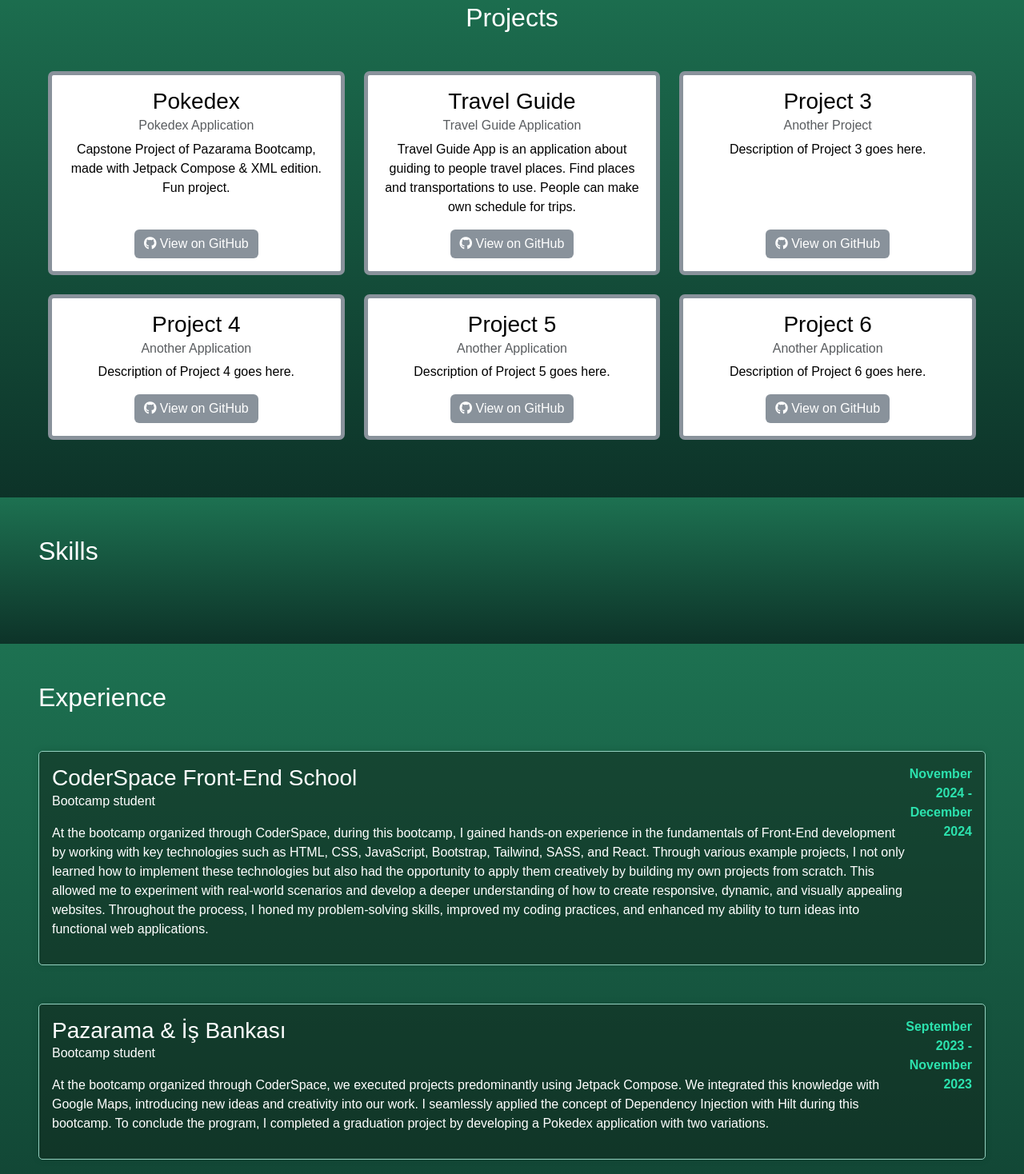
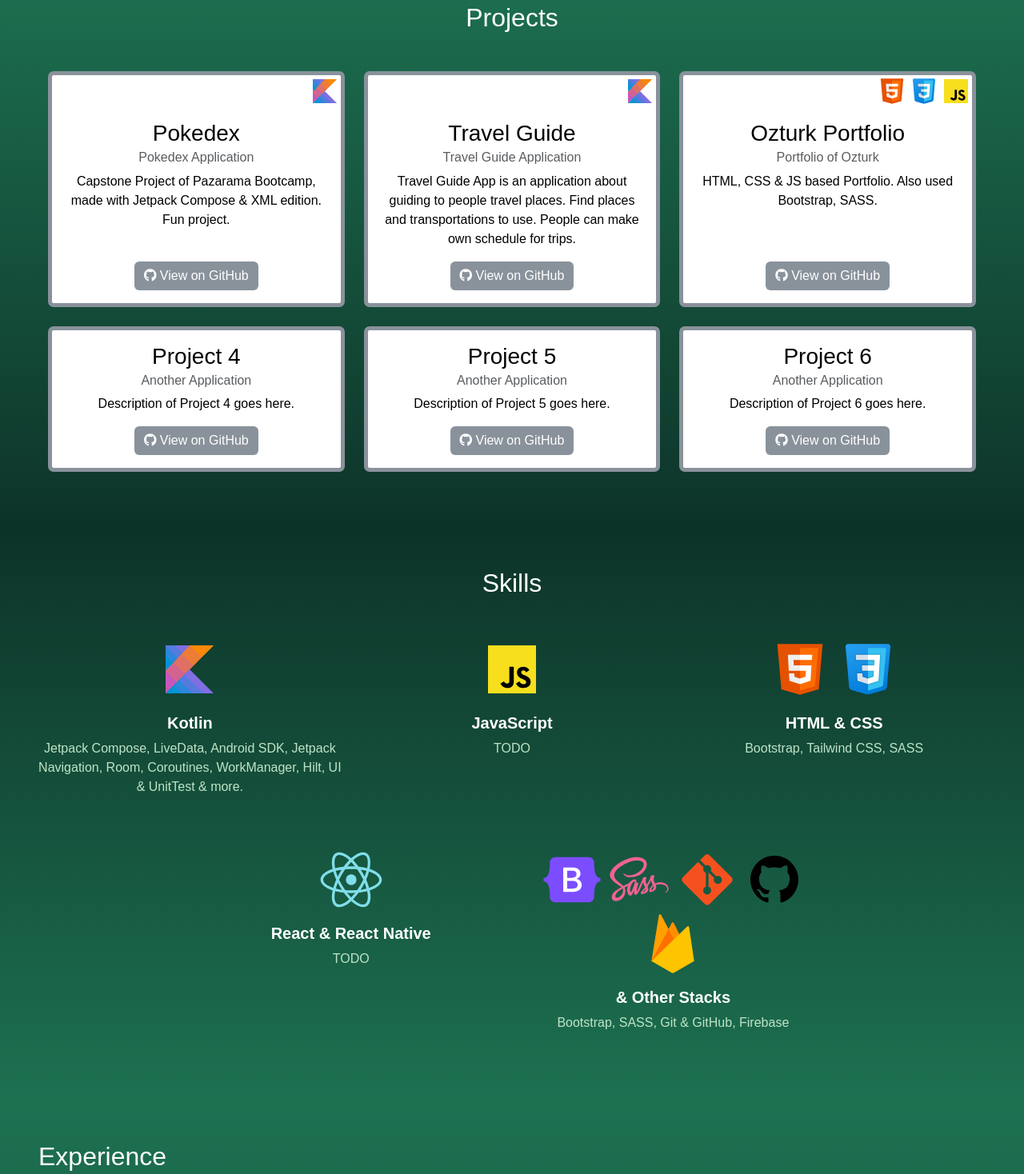
Before and after one commit to ozturksahinyetisir/ozturk-portfolio, a website: page index.html in a window 1280 px wide. Shown: the part 796-2264 px from the top of the page at 80% size. Drawn offline with nearby package versions, Linux system fonts and the light colour scheme; files that its build step writes are made by us from their sources.

Commit message:
Skills sections & language icons.
Skills section added & language icons set on projects and skills section.

```diff
--- a/index.html
+++ b/index.html
@@ -93,6 +93,9 @@
         <!-- Pokedex Project -->
         <div class="col-md-6 col-lg-4 mb-4">
           <div class="card h-100 text-center">
+            <div class="language-logos d-flex justify-content-end">
+              <img src="./img/kotlin.svg" alt="Kotlin Logo" class="language-logo">
+            </div>
             <div class="card-body d-flex flex-column">
               <h3 class="card-title">Pokedex</h3>
               <h6 class="card-subtitle mb-2 text-muted">Pokedex Application</h6>
@@ -109,6 +112,9 @@
         <!-- Travel Guide Project -->
         <div class="col-md-6 col-lg-4 mb-4">
           <div class="card h-100 text-center">
+            <div class="language-logos d-flex justify-content-end">
+            <img src="./img/kotlin.svg" alt="Kotlin Logo" class="language-logo">
+          </div>
             <div class="card-body d-flex flex-column">
               <h3 class="card-title">Travel Guide</h3>
               <h6 class="card-subtitle mb-2 text-muted">Travel Guide Application</h6>
@@ -124,13 +130,20 @@
 
         <!-- Project 3 -->
 <div class="col-md-6 col-lg-4 mb-4">
-          <div class="card h-100 text-center">
+  <div class="card h-100 text-center position-relative">
+    <div class="language-logos d-flex justify-content-end">
+      <img src="./img/html.svg" alt="HTML Logo" class="language-logo">
+      <img src="./img/css.svg" alt="CSS Logo" class="language-logo">
+      <img src="./img/javascript.svg" alt="JavaScript Logo" class="language-logo">
+    </div>
     <div class="card-body d-flex flex-column">
-              <h3 class="card-title">Project 3</h3>
-              <h6 class="card-subtitle mb-2 text-muted">Another Project</h6>
-              <p class="card-text">Description of Project 3 goes here.</p>
+      <h3 class="card-title">Ozturk Portfolio</h3>
+      <h6 class="card-subtitle mb-2 text-muted">Portfolio of Ozturk</h6>
+      <p class="card-text">HTML, CSS & JS based Portfolio.
+        Also used Bootstrap, SASS.
+      </p>
       <div class="mt-auto">
-                <a href="#" target="_blank" class="btn btn-primary">
+        <a href="https://github.com/ozturksahinyetisir/Ozturk-Portfolio" target="_blank" class="btn btn-primary">
           <i class="fab fa-github"></i> View on GitHub
         </a>
       </div>
@@ -188,12 +201,55 @@
   </section>
   <div id="section-indicator"></div>
 <!-- Skills Section -->
-<section class="experience-section p-3 p-lg-5 d-flex flex-column" id="skills">
+<section class="skills-section p-3 p-lg-5 d-flex flex-column" id="skills">
   <div class="my-auto">
-    <h2 class="mb-5">Skills</h2>
+    <h2 class="mb-5 text-center">Skills</h2>
+    <div class="row justify-content-center">
+
+      <!-- Kotlin Section -->
+      <div class="col-md-4 col-sm-6 mb-5 text-center skill-card">
+        <img src="./img/kotlin.svg" alt="Kotlin" class="img-fluid skill-logo">
+        <h4>Kotlin</h4>
+        <p>Jetpack Compose, LiveData, Android SDK, Jetpack Navigation,
+           Room, Coroutines, WorkManager, Hilt, UI & UnitTest & more.
+
+        </p>
+      </div>
+
+      <!-- JavaScript Section -->
+      <div class="col-md-4 col-sm-6 mb-4 text-center skill-card">
+        <img src="./img/javascript.svg" alt="JavaScript" class="img-fluid skill-logo">
+        <h4>JavaScript</h4>
+        <p>TODO</p>
+      </div>
+
+      <!-- HTML & CSS Section -->
+      <div class="col-md-4 col-sm-6 mb-4 text-center skill-card">
+        <img src="./img/html.svg" alt="HTML" class="img-fluid skill-logo">
+        <img src="./img/css.svg" alt="CSS" class="img-fluid skill-logo">
+        <h4>HTML & CSS</h4>
+        <p>Bootstrap, Tailwind CSS, SASS</p>
+      </div>
 
 
+      <!-- React & React NativeSection -->
+      <div class="col-md-4 col-sm-6 mb-4 text-center skill-card">
+        <img src="./img/react.svg" alt="React" class="img-fluid skill-logo">
+        <h4>React & React Native</h4>
+        <p>TODO</p>
       </div>
+
+      <!-- Stacks Section -->
+      <div class="col-md-4 col-sm-6 mb-4 text-center skill-card">
+        <img src="./img/bootstrap.svg" alt="bootstrap" class="img-fluid skill-logo">
+        <img src="./img/sass.svg" alt="sass" class="img-fluid skill-logo">
+        <img src="./img/git.svg" alt="git" class="img-fluid skill-logo">
+        <img src="./img/github.svg" alt="github" class="img-fluid skill-logo">
+        <img src="./img/firebase.svg" alt="firebase" class="img-fluid skill-logo">
+        <h4>& Other Stacks</h4>
+        <p>Bootstrap, SASS, Git & GitHub, Firebase</p>
+      </div>
+
     </div>
   </div>
 </section>
@@ -245,7 +301,7 @@
   </section>
 
 <!-- Certifications Section -->
-  <section class="cerf-section p-5 p-lg-5 d-flex flex-column" id="cerf">
+  <section class="cerf-section p-10 p-lg-5 d-flex flex-column" id="cerf">
     <div class="my-auto">
         <h2 class="mb-5">Certifications</h2>
         <ul class="fa-ul mb-0">
@@ -272,13 +328,13 @@
         </ul>
     </div>
 </section>
-
+  <footer class="bg-dark text-white text-center py-5 mt-auto" id="footer">
+    <p>© 2024 coded by Ozturk Sahin.</p>
+  </footer>
     <!-- Bootstrap JS -->
     <script src="main.js" type="module"></script>
     <!-- Bootstrap JavaScript -->
     <script src="https://cdn.jsdelivr.net/npm/bootstrap@5.3.0/dist/js/bootstrap.bundle.min.js"></script>
 
   </body>
-
-
 </html>
--- a/styles/scss/main.scss
+++ b/styles/scss/main.scss
@@ -11,7 +11,7 @@
 h1 {
     text-align: center;
     margin-top: 20px;
-    font-family: Oswald, sans-serif; // Sans-serif ekleme sebebimiz Oswald fontunu çekemezsek default olarak sans kullanacaktır.
+    font-family: Oswald, sans-serif;
 }
 
 
@@ -147,20 +147,6 @@
   transform:scale(1.2)
 }
 
-// Cerf Section
-
-.cerf-section {
-    background: linear-gradient(to bottom,  rgba(17, 36, 27, 0.5), rgba(49, 160, 108, 0.5));
-    padding: 2rem 0;
-}
-
-// Experience Section
-
-.experience-section {
-    background: linear-gradient(to top,  rgba(17, 36, 27, 0.5), rgba(49, 160, 108, 0.5));
-    padding: 2rem 0;
-}
-
 // Projects Section
 .projects-section {
     display: flex;
@@ -196,6 +182,67 @@
     box-shadow: 0 5px 15px rgba(0, 0, 0, 0.2);
   }
 
+  .language-stack {
+    gap: 5px;
+}
+.language-logo {
+    width: 40px;
+    height: auto;
+    transition: transform 0.3s ease, filter 0.3s ease;
+}
+.language-logo:hover {
+    transform: scale(1.1);
+    filter: brightness(1.2);
+}
+
+// Skills Section
+
+.skills-section {
+    background: linear-gradient(to bottom,  rgba(17, 36, 27, 0.5), rgba(49, 160, 108, 0.5));
+    padding: 2rem 0;
+}
+
+.skill-card {
+    transition: transform 0.3s ease, filter 0.3s ease;
+
+    .skill-logo {
+      width: 80px;
+      height: 80px;
+      transition: transform 0.3s ease, filter 0.3s ease;
+    }
+
+    &:hover {
+      transform: scale(1.1);
+      .skill-logo {
+        filter: brightness(0.8);
+      }
+    }
+
+    h4 {
+      font-size: 1.25rem;
+      margin-top: 15px;
+      font-weight: bold;
+    }
+
+    p {
+      font-size: 1rem;
+      color: #bfe4c7;
+    }
+  }
+// Experience Section
+
+.experience-section {
+    background: linear-gradient(to top,  rgba(17, 36, 27, 0.5), rgba(49, 160, 108, 0.5));
+    padding: 2rem 0;
+}
+
+// Cerf Section
+
+.cerf-section {
+    background: linear-gradient(to bottom,  rgba(17, 36, 27, 0.5), rgba(49, 160, 108, 0.5));
+    padding: 2rem 0;
+}
+
   // Section indicator
   #section-indicator {
     position: fixed;
```
Also changed, not shown: img/bootstrap.svg (added), img/css.svg (added), img/firebase.svg (added), img/git.svg (added), img/github.svg (added), img/html.svg (added), img/javascript.svg (added), img/kotlin.svg (added), img/react.svg (added), img/sass.svg (added). Lines whose indentation alone changed are shown as unchanged.
